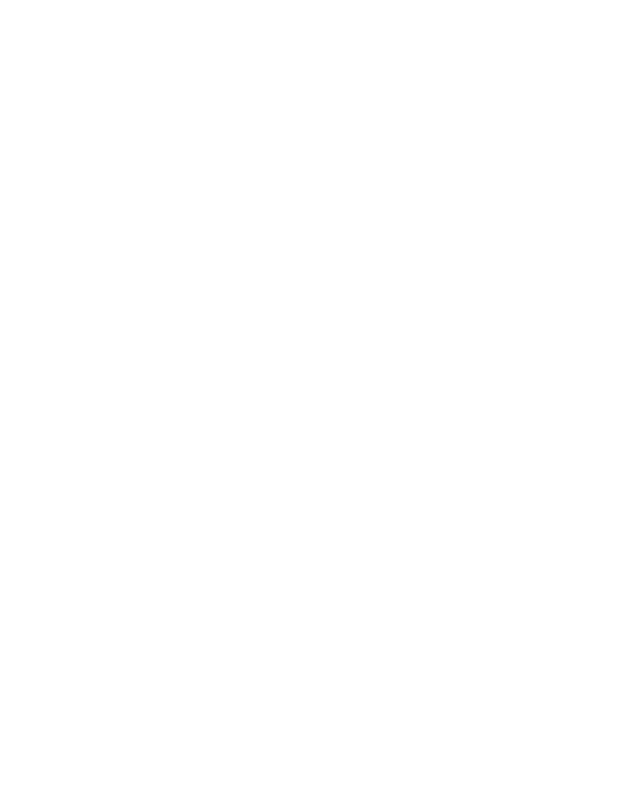
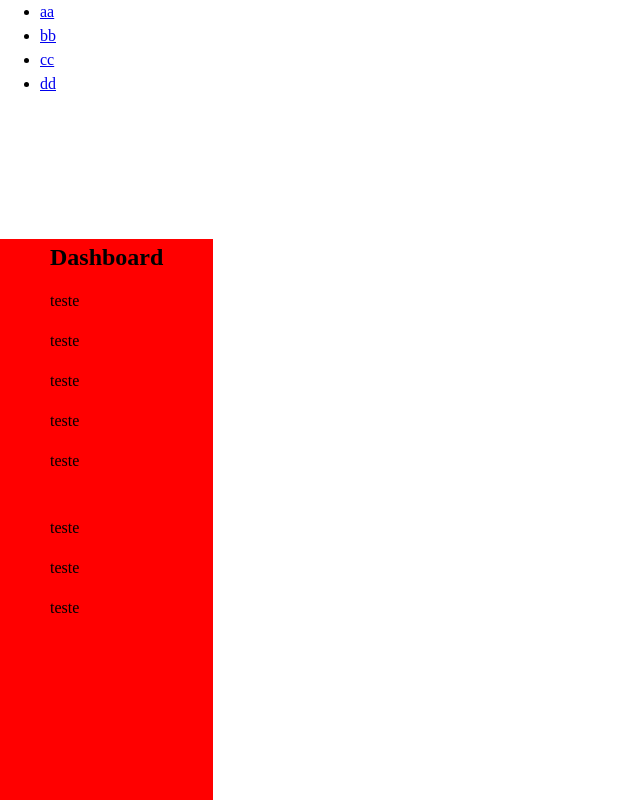
Before and after one commit to Blastonn/Admin-dashboard, a plain HTML site: page index.html in a window 1280 px wide. Shown: the whole page, without its empty margins (0-640 px from the left). Drawn offline with Linux system fonts and the light colour scheme.

Commit message:
Feat - Adicionar side bar com as opcoes
Adicionado o comeco da side bar ao site com
exemplos de opcoes futuras.

```diff
--- a/index.html
+++ b/index.html
@@ -7,6 +7,32 @@
     <title>Admin Dashboard</title>
 </head>
 <body>
-
+    <div class="container">
+        <header>
+            <nav class="menu">
+                <ul>
+                    <li><a href="#">aa</a></li>
+                    <li><a href="#">bb</a></li>
+                    <li><a href="#">cc</a></li>
+                    <li><a href="#">dd</a></li>
+                </ul>
+            </nav>
+        </header>
+        <aside class="side-bar">
+            <h2>Dashboard</h2>
+            <ul>
+                <li>teste</li>
+                <li>teste</li>
+                <li>teste</li>
+                <li>teste</li>
+                <li>teste</li>
+            </ul>
+            <ul>
+                <li>teste</li>
+                <li>teste</li>
+                <li>teste</li>
+            </ul>
+        </aside>
+    </div>
 </body>
 </html>
--- a/style.css
+++ b/style.css
@@ -32,3 +32,30 @@
 #root, #__next {
     isolation: isolate;
 }
+
+.container{
+    display: grid;
+    grid-template-columns: 1fr 5fr;
+    height: 100vh;
+}
+
+
+.side-bar{
+    display: grid;
+    grid-template-rows: 50px 0.8fr 1fr;
+    align-items: flex-start;
+    justify-content: center;
+    background-color: red;
+    grid-column: 1;
+}
+
+
+.side-bar > ul{
+    display: grid;
+    list-style: none;
+    padding: 0;
+    text-align: left;
+    align-content: flex-start;
+    text-align: left;
+    gap: 16px;
+}
```
Lines whose indentation alone changed are shown as unchanged.
